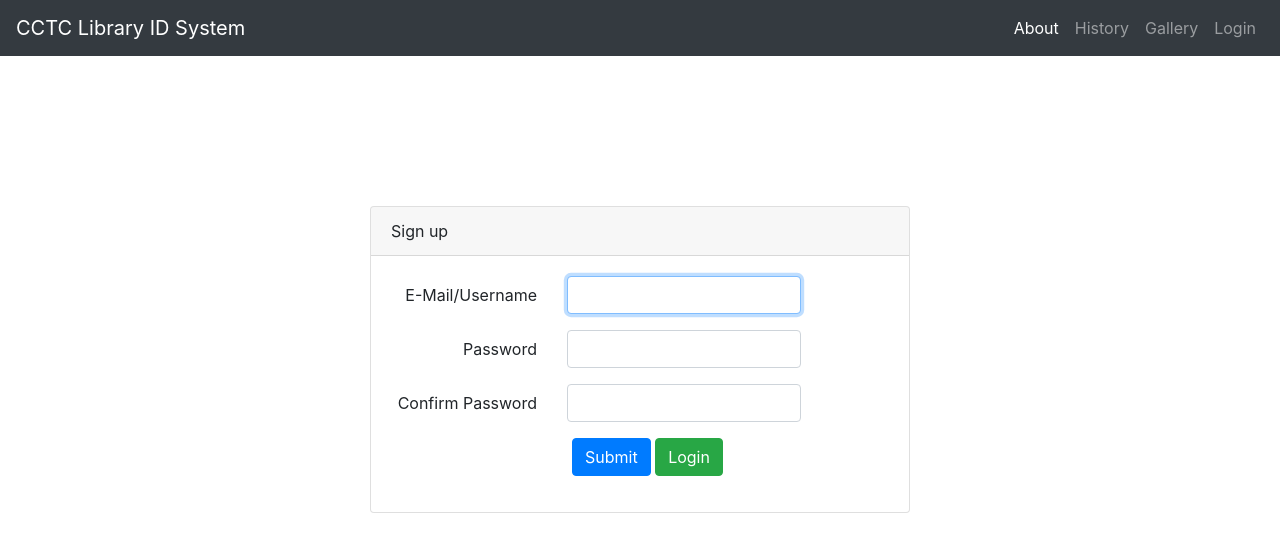
After one commit to junleyenad2020/libsys, a PHP site: page /accounts/register.php in a window 1280 px wide. The commit adds this page. Shown: the top 552 px of the page. Run offline with PHP 8.4, Linux system fonts and the light colour scheme.

Commit message:
update file for beta-1

```diff
--- /dev/null
+++ b/accounts/register.php
@@ -0,0 +1,50 @@
+<?php include_once('../template/common/navbar.php'); ?>
+<?php include_once('../template/common/base.php'); ?>
+
+<div class="row justify-content-center" style="margin-top:150px;">
+    <div class="col-md-6">
+        <div class="card">
+            <div class="card-header">Sign up</div>
+            <div class="card-body">
+                <form action="" method="POST">
+                    <div class="form-group row">
+                        <label for="email_address" class="col-md-4 col-form-label text-md-right">E-Mail/Username</label>
+                        <div class="col-md-6">
+                            <input type="text" id="email_address" class="form-control" name="email-address" required autofocus>
+                        </div>
+                    </div>
+                    <div class="form-group row">
+                        <label for="password" class="col-md-4 col-form-label text-md-right">Password</label>
+                        <div class="col-md-6">
+                            <input type="password" id="password" class="form-control" name="password" required>
+                        </div>
+                    </div>
+                    <div class="form-group row">
+                        <label for="password" class="col-md-4 col-form-label text-md-right">Confirm Password</label>
+                        <div class="col-md-6">
+                            <input type="password" id="password2" class="form-control" name="password2" required>
+                        </div>
+                    </div>
+                    <div class="col-md-6 offset-md-4">
+                        <button type="submit" class="btn btn-primary" onsubmit="check_password()">
+                            Submit
+                        </button>
+                        <button type="submit" class="btn btn-success">
+                            Login
+                        </button>
+                        <a href="" </div> </div> </form> </div> </div> </div> </div> <script>
+
+
+                            function check_password() {
+                            var password = document.getElementById('password');
+                            var password2 = document.getElementById('password2');
+
+                            if(password2 != password) {
+                            // console.log('password not identical');
+                            // alert('your password is not identical');]
+                            console.log(password2.value);
+                            }
+                            }
+                            </script>
+
+                            <?php include_once('../template/common/footer.php'); ?>
--- /dev/null
+++ b/config/settings.php
@@ -0,0 +1,6 @@
+<?php
+
+$DB_SERVER = "localhost";
+$DB_USERNAME = "root";
+$DB_PASSWORD = "";
+$DB_DATABASE= "midterm_db";
--- a/template/common/base.php
+++ b/template/common/base.php
@@ -1,14 +1,13 @@
 <?php
 session_start();
-include_once('../config/config.php')
+// include_once('../config/config.php')
 ?>
 <html>
 
 <head>
-
     <!-- <link href="//maxcdn.bootstrapcdn.com/bootstrap/4.1.1/css/bootstrap.min.css" rel="stylesheet" id="bootstrap-css"> -->
-    <link href="../static/bootstrap/css/bootstrap.min.css" rel="stylesheet">
-    <link href="../static/bootstrap/css/fontawesome.min.css" rel="stylesheet">
+    <link href="../static/css/bootstrap.css" rel="stylesheet">
+    <link href="../static/css/font-awesome.min.css" rel="stylesheet">
     <title>CCTC Library System</title>
     <!-- <script src="//maxcdn.bootstrapcdn.com/bootstrap/4.1.1/js/bootstrap.min.js"></script> -->
     <!-- <script src="//cdnjs.cloudflare.com/ajax/libs/jquery/3.2.1/jquery.min.js"></script> -->
--- a/template/common/footer.php
+++ b/template/common/footer.php
@@ -1,5 +1,6 @@
 </div> <!-- End of the base container-->
-<script src=".\static\bootstrap\js\bootstrap.min.js"></script>
+<script src="..\static\js\jquery.js"></script>
+<script src="..\static\js\bootstrap.js"></script>
 </body>
 
 </html>
--- a/template/common/navbar.php
+++ b/template/common/navbar.php
@@ -14,6 +14,9 @@
             <li class="nav-item">
                 <a class="nav-link" href="#">Gallery</a>
             </li>
+            <li class="nav-item">
+                <a class="nav-link" href="#">Login</a>
+            </li>
         </ul>
     </div>
 </nav>
```
Also changed, not shown: accounts/login.php (+21 -0 lines), index.php (+19 -58 lines).
